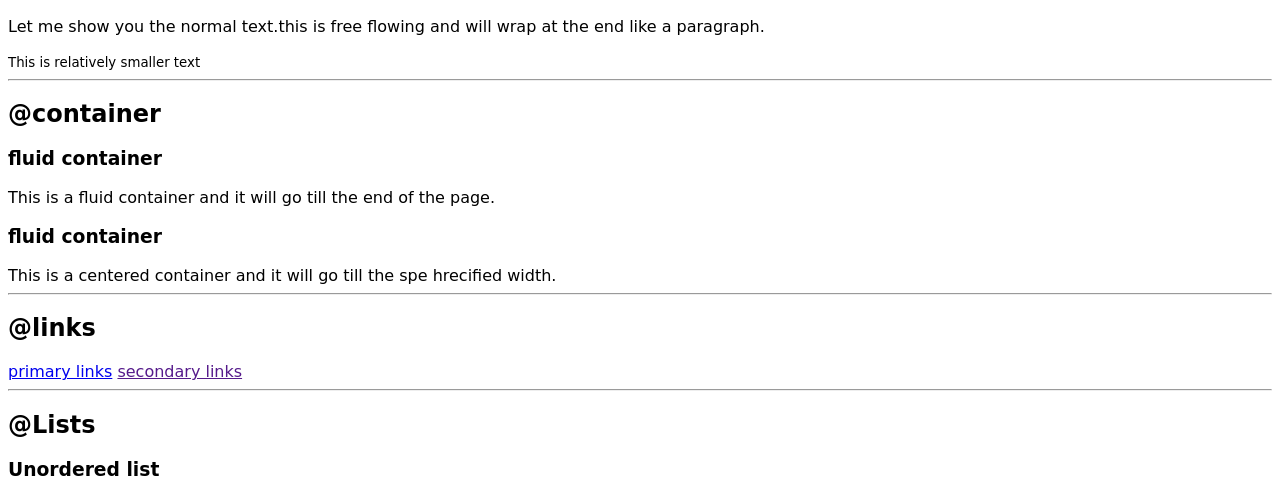
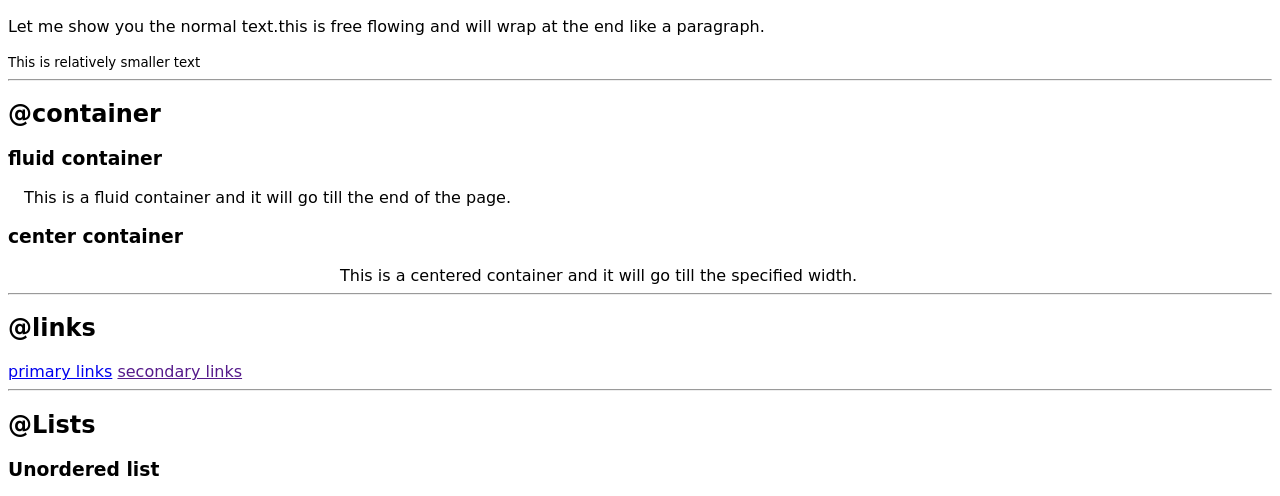
Before and after one commit to qureshimadiha/neogcamp-lesson-, a plain HTML site: page index.html in a window 1280 px wide. Shown: the part 278-774 px from the top of the page. Drawn offline with Linux system fonts and the light colour scheme; a web font is replaced by a local one.

Commit message:
container

```diff
--- a/index.html
+++ b/index.html
@@ -32,13 +32,13 @@
     <h2>@container</h2>
 
     <h3>fluid container</h3>
-    <div>
+    <div class="container">
       This is a fluid container and it will go till the end of the page.
     </div>
 
-    <h3>fluid container</h3>
-    <div>
-      This is a centered container and it will go till the spe hrecified width.
+    <h3>center container</h3>
+    <div class="container container-center">
+      This is a centered container and it will go till the specified width.
     </div>
 
     <hr />
--- a/style.css
+++ b/style.css
@@ -3,3 +3,13 @@
 body {
   font-family: "Lumanosimo", cursive;
 }
+/** container **/
+.container {
+  padding-left: 1rem;
+  padding-right: 1rem;
+}
+
+.container-center {
+  max-width: 600px;
+  margin: auto;
+}
```
